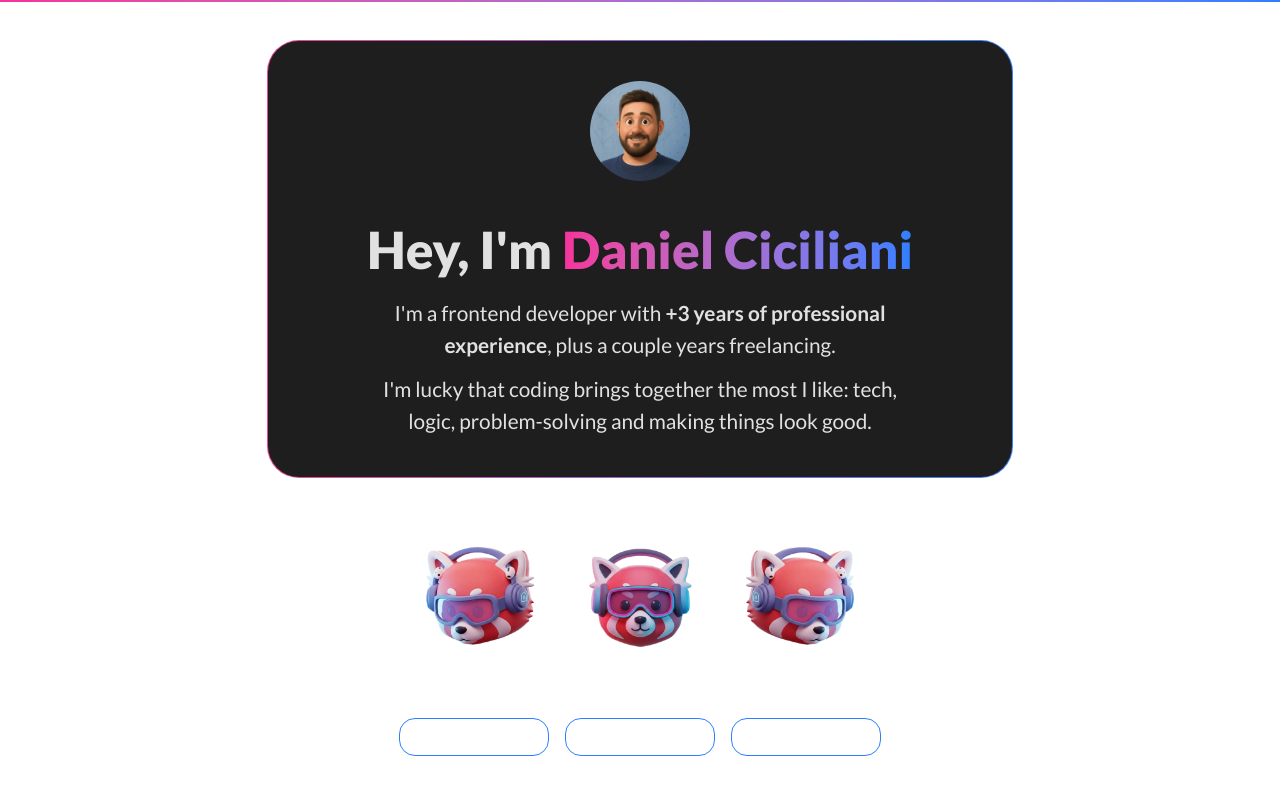
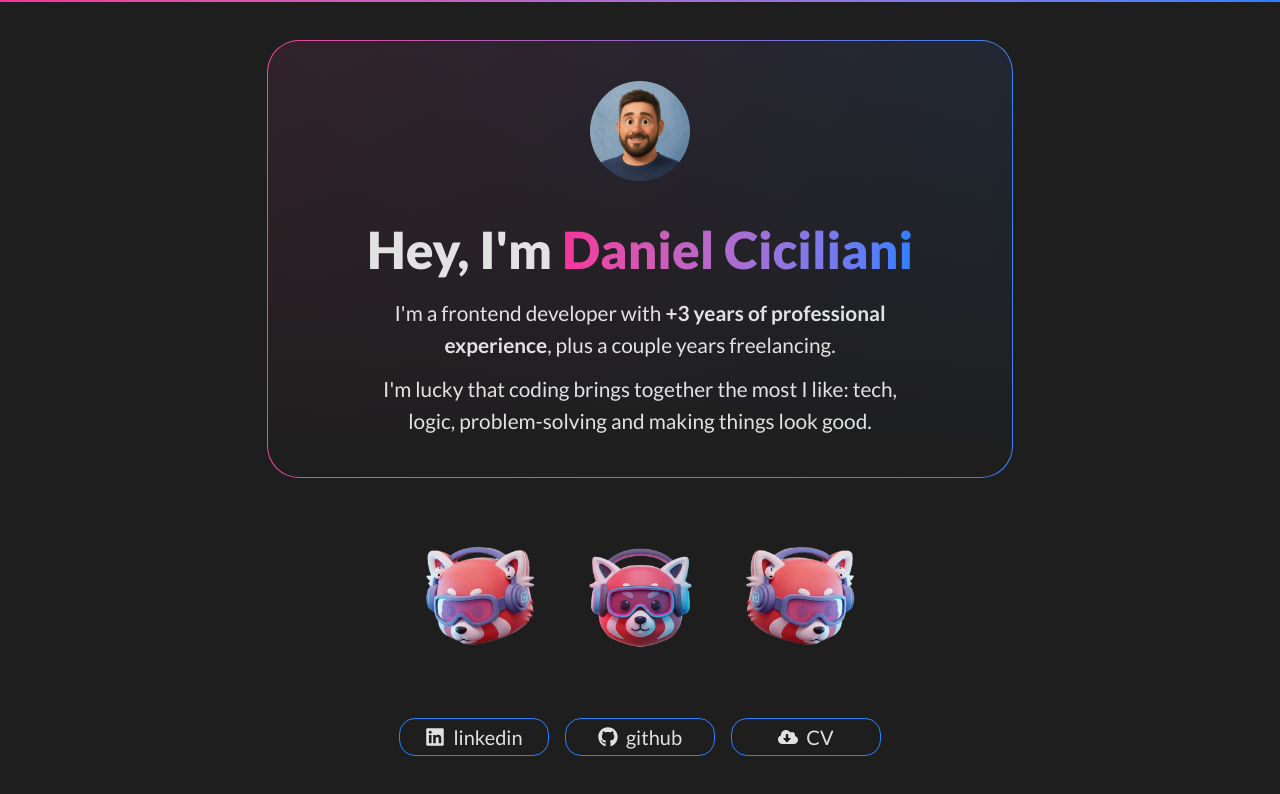
Before and after one commit to danielciciliani/portfolio, a React (Vite) app: page / in a window 1280 px wide. Shown: the top 794 px of the page. Built offline with nearby package versions, Linux system fonts and the light colour scheme.

Commit message:
styles: adjust background of cards and root

```diff
--- a/src/index.css
+++ b/src/index.css
@@ -17,13 +17,14 @@
   }
   .border-gradient {
     border: 1px solid transparent;
-    background-image:
-      linear-gradient(#1e1e1e, #1e1e1e),
-      linear-gradient(to right, #ec4899, #3b82f6);
+    /* background-image: linear-gradient(#1e1e1e, #1e1e1e), linear-gradient(to right, #ec4899, #3b82f6); */
     background-origin: border-box;
     background-clip: padding-box, border-box;
+    background-image: linear-gradient(rgba(30, 30, 30, 0.9), rgba(30, 30, 30, 1)), linear-gradient(to right, #ec4899, #3b82f6);
   }
 }
+
+/* background-image: linear-gradient(rgba(30, 30, 30, 0.95), rgb(30, 30, 30)), linear-gradient(to right, #ec4899, #3b82f6); */
 
 :root {
   line-height: 1.5;
@@ -31,10 +32,14 @@
   color-scheme: light dark;
   color: rgba(255, 255, 255, 0.87);
   /* background-color: #242424; */
+  /* background-color: bg-main-gradient; */
   font-synthesis: none;
   text-rendering: optimizeLegibility;
   -webkit-font-smoothing: antialiased;
   -moz-osx-font-smoothing: grayscale;
+    /* background-image: linear-gradient(rgba(30, 30, 30, 0.9), rgba(30, 30, 30, 0.99)), linear-gradient(to right, #ec4899, #3b82f6); */
+    background-color: #1e1e1e;
+
 }
 
 a {
```
